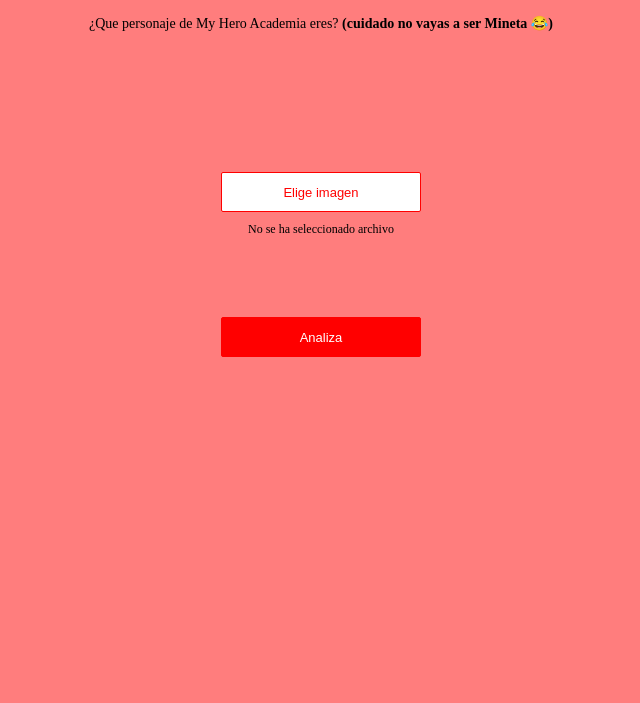
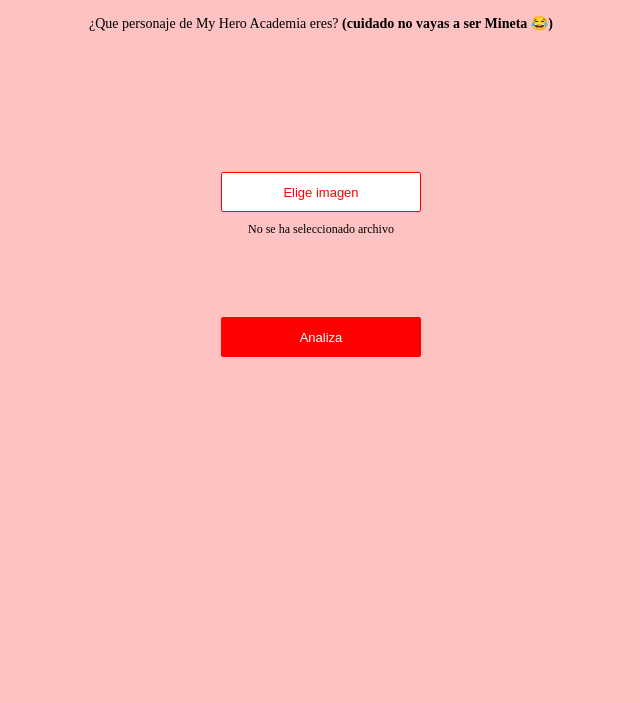
Before and after one commit to Javier-DlaP/web_page, a plain HTML site: page app/view/index.html in a window 1280 px wide. Shown: the part 97-800 px from the top of the page, without its empty margins (319-959 px from the left). Drawn offline with Linux system fonts and the light colour scheme.

Commit message:
cambio_git

```diff
--- a/app/static/style.css
+++ b/app/static/style.css
@@ -1,5 +1,5 @@
 body {
-    background-color: #ff7d7d;
+    background-color: #ffc2c2;
 }
 
 .no-display {
```
